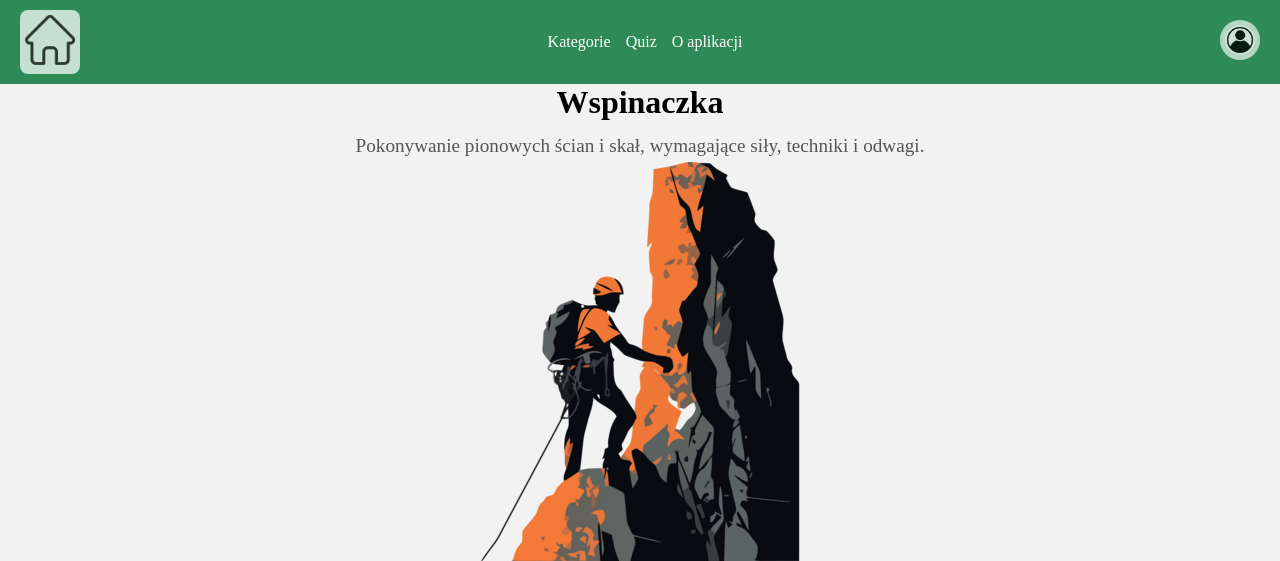
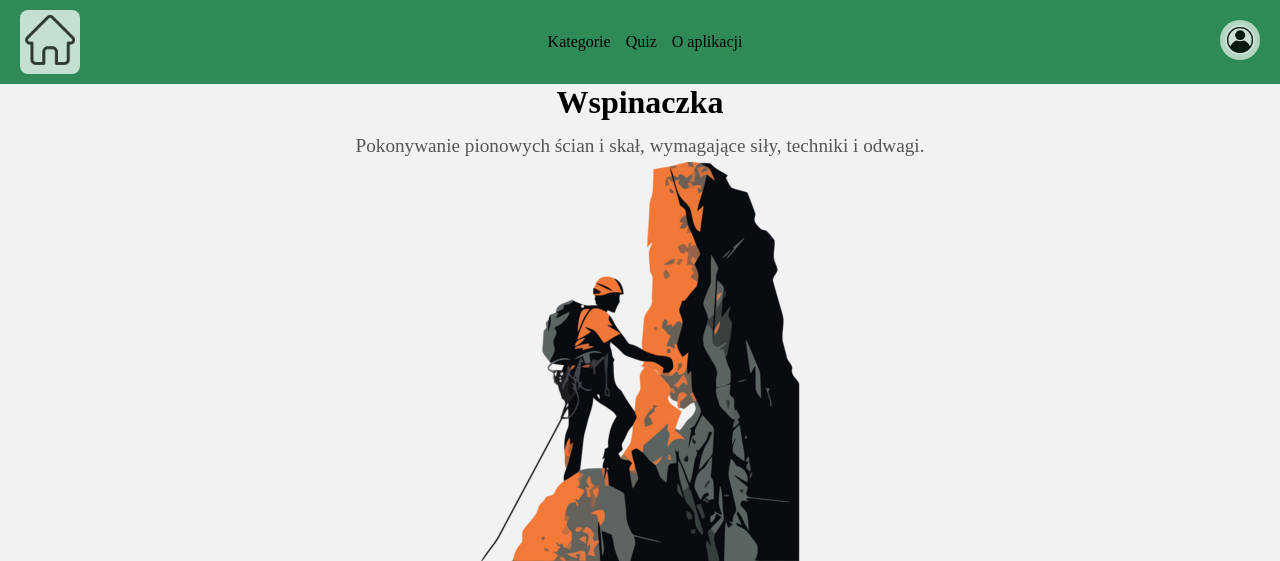
Before and after one commit to olimo54323/BIT_Festival_2024, a Flask app: page /hobby/Wspinaczka in a window 1280 px wide. Shown: the top 561 px of the page. Run offline with Flask 3, Linux system fonts and the light colour scheme; data comes from the database, SQL or seed files in the repository; parts of the project's set-up code (start-up, migrations or seed data) failed here and were passed over; some web fonts are replaced.

Commit message:
jedna kteraz

```diff
--- a/static/css/index.css
+++ b/static/css/index.css
@@ -222,7 +222,7 @@ p {
 
 a {
     text-decoration: none;
-    color: #ffffff;
+    color: #000000;
 }
 
 a:hover {
@@ -231,7 +231,7 @@ a:hover {
 
 b {
     text-decoration: none;
-    color: #000000;
+    color: #ffffff;
 }
 
 b:hover {
```
